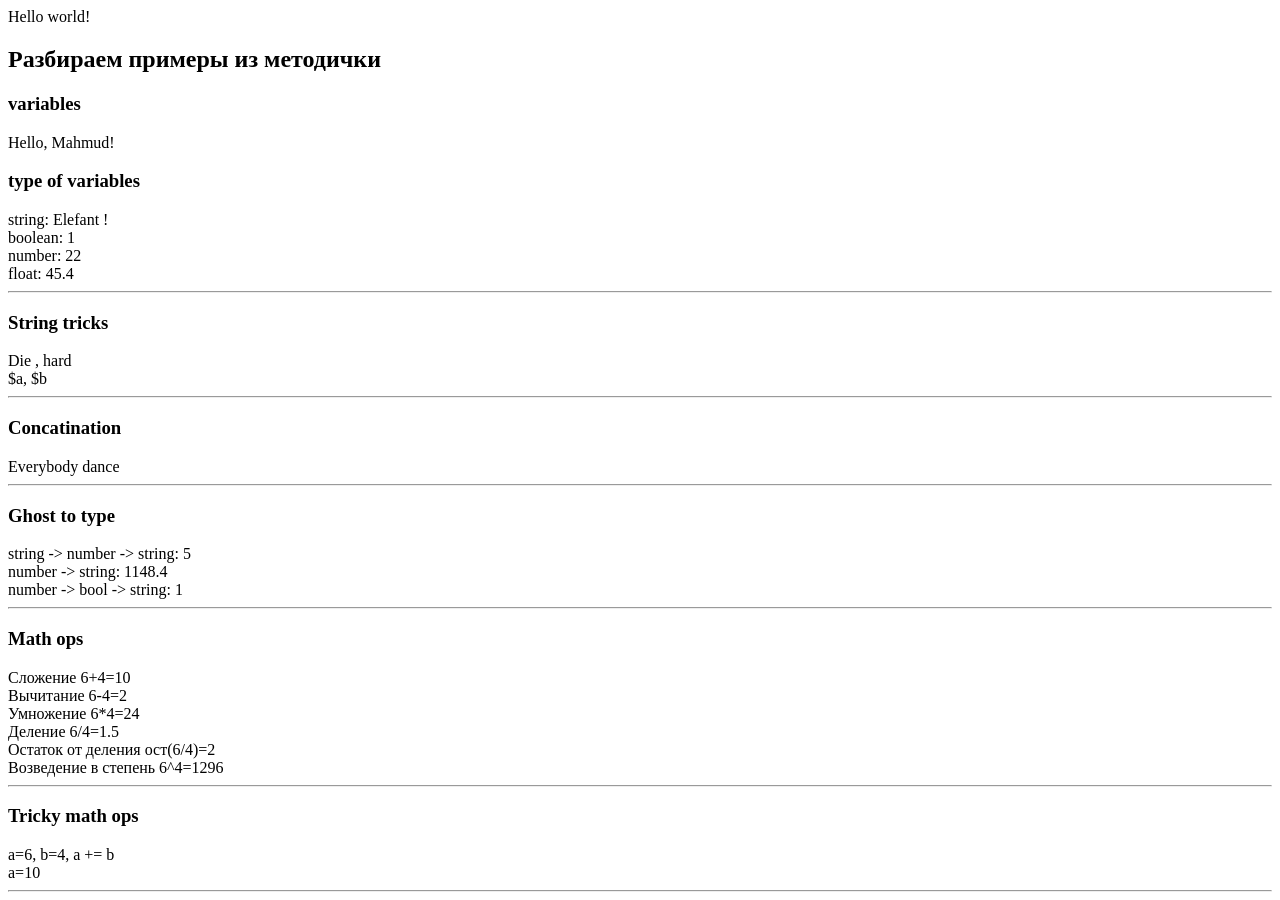
After one commit to Evgeniy-Ruslanovich/php-educ1, a PHP site: page /lesson2.php in a window 1280 px wide. The commit adds this page. Run offline with PHP 8.4, Linux system fonts and the light colour scheme.

Commit message:
Индекс переименован в урок1. Создан урок 2. Создан файл с именем и фамилией, призванный облегчить идентификацию скачанного репозитория

```diff
--- a/index.php
+++ b/lesson1.php
@@ -47,7 +47,7 @@
     echo "<h3>Math ops</h3>";
     $a = 6;
     $b = 4;
-    echo 'Сложение 6+4' . ($a + $b) . '<br>';
+    echo 'Сложение 6+4=' . ($a + $b) . '<br>';
     echo 'Вычитание 6-4=' . ($a - $b) . '<br>';
     echo 'Умножение 6*4=' . $a * $b . '<br>';
     echo 'Деление 6/4=' . $a / $b . '<br>';
--- /dev/null
+++ b/lesson2.php
@@ -0,0 +1,65 @@
+<?php
+    echo "Hello world!";
+?>
+
+<h2>Разбираем примеры из методички</h2>
+<?php
+
+    $name = "Mahmud";
+    echo "<h3>variables</h3>Hello, $name!";
+?>
+<?php
+    $a = "Elefant";
+    $b = true;
+    $c = 22;
+    $d = 45.4;
+    echo "<h3> type of variables</h3>string: $a ! <br>";
+    echo "boolean: $b <br>";
+    echo "number: $c <br>";
+    echo "float: $d <hr>";
+?>
+<?php
+     echo "<h3>String tricks</h3>";
+    $a = 'Die ';
+    $b = "hard";
+    $c = "$a, $b";
+    $d = '$a, $b';
+    echo " $c  <br>";
+    echo " $d  <hr>";
+?>
+<?php
+     echo "<h3>Concatination</h3>";
+    $a = 'Everybody';
+    $b = 'dance';
+    $c = $a . " " . $b;
+    echo " $c  <hr>";
+?>
+<?php
+     echo "<h3>Ghost to type</h3>";
+    $a = (int)'05';
+    $b = (string)1148.4;
+    $c = (bool)-4;
+    echo 'string -> number -> string: ' . $a . '<br>';
+    echo 'number -> string: ' . $b . '<br>';
+    echo 'number -> bool -> string: ' . $c . '<hr>';
+?>
+<?php
+    echo "<h3>Math ops</h3>";
+    $a = 6;
+    $b = 4;
+    echo 'Сложение 6+4=' . ($a + $b) . '<br>';
+    echo 'Вычитание 6-4=' . ($a - $b) . '<br>';
+    echo 'Умножение 6*4=' . $a * $b . '<br>';
+    echo 'Деление 6/4=' . $a / $b . '<br>';
+    echo 'Остаток от деления ост(6/4)=' . $a % $b . '<br>';
+    echo 'Возведение в степень 6^4=' . pow($a, $b) . '<hr>';
+  //  echo 'Возведение в степень 6^4=' . $a ** $b . '<hr>';
+?>
+<?php
+    echo "<h3>Tricky math ops</h3>";
+    $a = 6;
+    $b = 4;
+    $a += $b;
+    echo 'a=6, b=4, a += b <br>';
+    echo 'a=' . $a . '<hr>';
+?>
--- /dev/null
+++ b/Домашняя работа Евгения Зайнутдинова.txt
@@ -0,0 +1 @@
+Данный файл создан для того, чтобы можно было, скачав репозиторий, понять, чья это работа. Так как имена папок из репозитория не идентичны именам на гигбрейнсе
```
